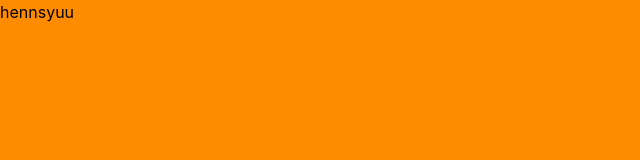
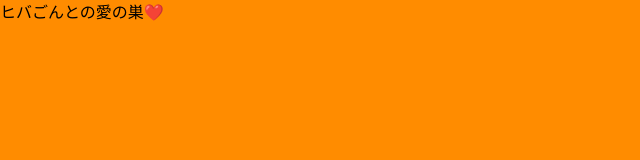
Before and after one commit to hokushi/todo_app, a Next.js app: page /hennsyuu in a window 1280 px wide. Shown: the top 160 px of the page, without its empty margins (0-640 px from the left). Built offline with nearby package versions, Linux system fonts and the light colour scheme.

Commit message:
ヒバごんとの愛の巣を作ったよ

```diff
--- a/pages/hennsyuu.js
+++ b/pages/hennsyuu.js
@@ -2,7 +2,7 @@ import React from 'react'
 
 const hennsyuu = () => {
   return (
-    <div>hennsyuu</div>
+    <div>ヒバごんとの愛の巣❤️</div>
   )
 }
 
```
